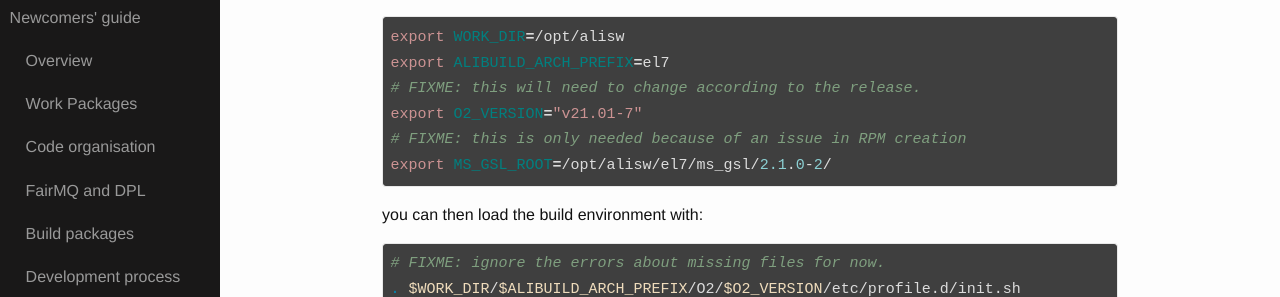
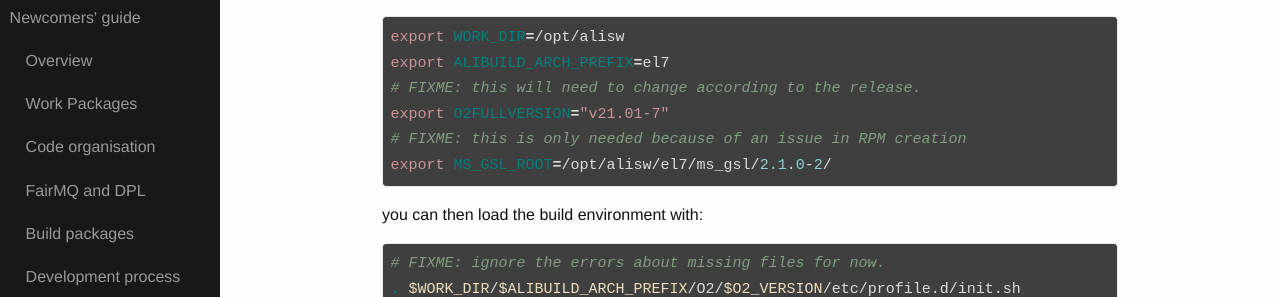
Before and after one commit to AliceO2Group/AliceO2Group.github.io, a Jekyll site: the page built from quickstart/build.markdown, in a window 1280 px wide and 900 px high, scrolled down 783 px. Shown: the part 154-451 px from the top of the window. Built offline with Jekyll 4.4.1, drawn with Linux system fonts in a browser that asks for light colours.

Commit message:
Update build.markdown

````diff
--- a/quickstart/build.markdown
+++ b/quickstart/build.markdown
@@ -38,7 +38,7 @@ Then you need to configure a few environment variables:
 export WORK_DIR=/opt/alisw
 export ALIBUILD_ARCH_PREFIX=el7
 # FIXME: this will need to change according to the release.
-export O2_VERSION="v21.01-7"
+export O2FULLVERSION="v21.01-7"
 # FIXME: this is only needed because of an issue in RPM creation
 export MS_GSL_ROOT=/opt/alisw/el7/ms_gsl/2.1.0-2/
 ```
````
